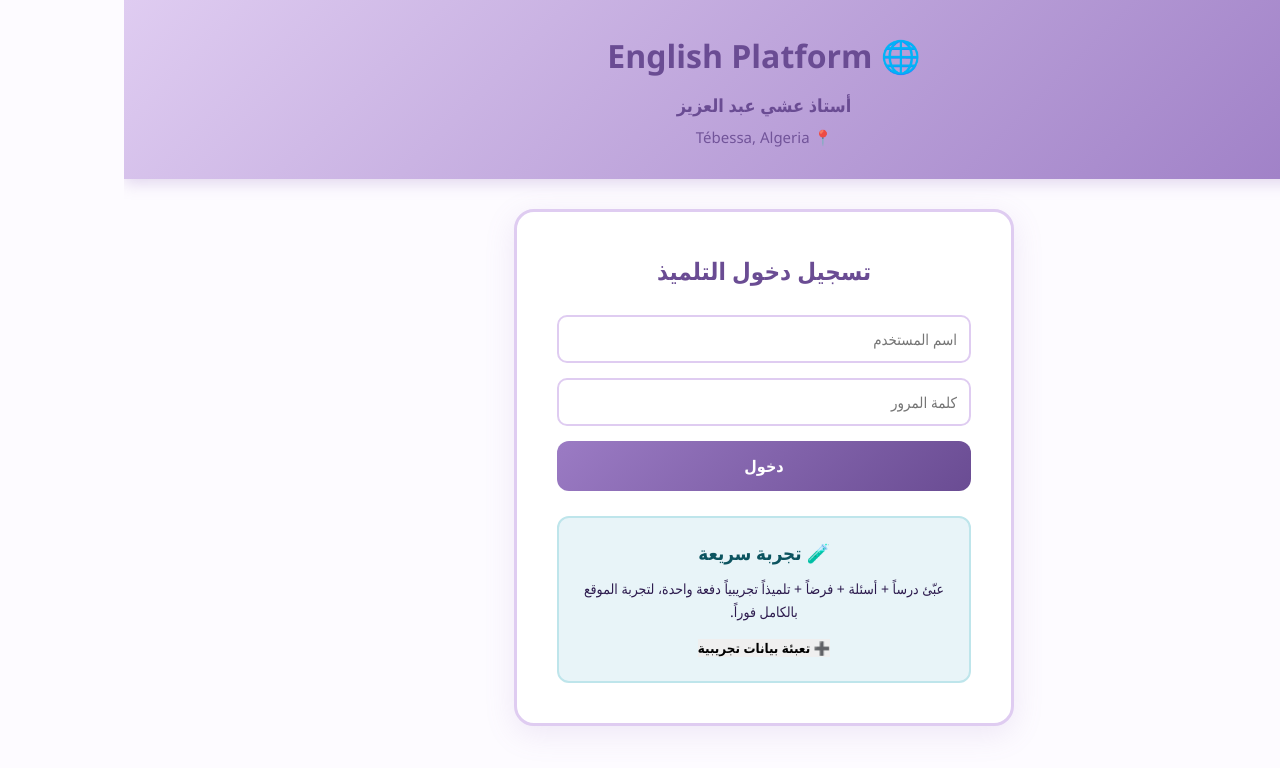
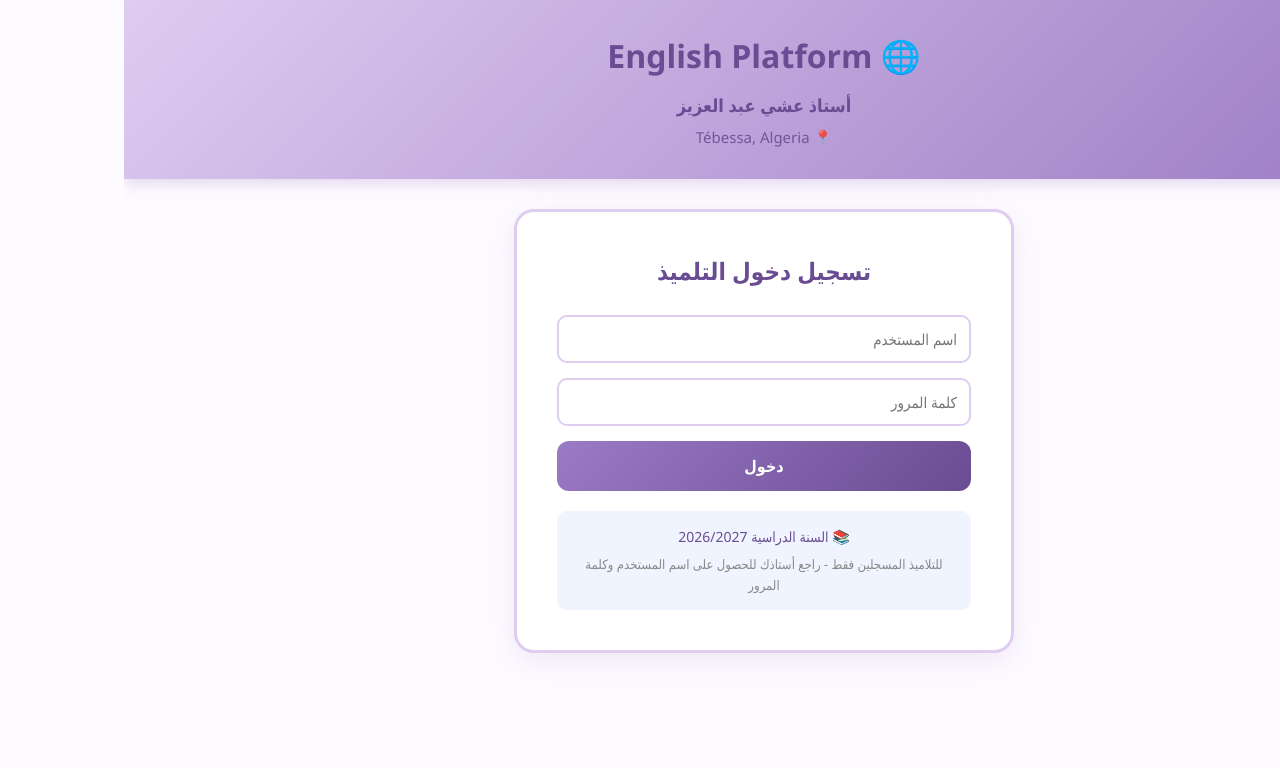
Before and after one commit to benkoltin-lang/english-lms, a React (Vite) app: page / in a window 1280 px wide. Shown: the top 768 px of the page. Built offline with nearby package versions, Linux system fonts and the light colour scheme; no server answers; the database is empty.

Commit message:
remove demo section - add 2026/2027 message

```diff
--- a/src/App.jsx
+++ b/src/App.jsx
@@ -5,7 +5,6 @@ import StudentDashboard from './components/student/StudentDashboard.jsx'
 import LessonView from './components/student/LessonView.jsx'
 import ActivitySolver from './components/student/ActivitySolver.jsx'
 import AssessmentView from './components/student/AssessmentView.jsx'
-import { buildDemoData } from './data/demoData.js'
 
 const TEACHER_PASSWORD = 'admin2024' // ⚠️ مؤقت فقط لتجربة الهيكل - يُستبدل لاحقاً بنظام حقيقي
 
@@ -86,28 +85,6 @@ function App() {
     setData(prev => ({ ...prev, results: [...prev.results, saved] }))
   }
 
-  const seedDemoData = async () => {
-    try {
-      const { student, lesson, questions, assessment } = buildDemoData()
-      const savedStudent = await db.students.add(student)
-      const savedLesson = await db.lessons.add(lesson)
-      const savedQuestions = []
-      for (const q of questions) {
-        savedQuestions.push(await db.questions.add({ ...q, lessonId: savedLesson.id }))
-      }
-      const savedAssessment = await db.assessments.add(assessment)
-      setData(prev => ({
-        ...prev,
-        students: [...prev.students, savedStudent],
-        lessons: [...prev.lessons, savedLesson],
-        questions: [...prev.questions, ...savedQuestions],
-        assessments: [...prev.assessments, savedAssessment]
-      }))
-      alert('✅ تمت تعبئة بيانات تجريبية!\nسجّل دخول بـ: test / 123')
-    } catch (err) {
-      alert('❌ خطأ: ' + err.message)
-    }
-  }
 
   if (loading) {
     return <div className="app"><main className="main"><p className="empty">⏳ جارٍ تحميل البيانات...</p></main></div>
@@ -206,13 +183,10 @@ function App() {
             <button type="submit" className="btn-primary">دخول</button>
           </form>
 
-          <div className="test-box" style={{ marginTop: '25px', padding: '20px', background: '#e8f4f8', borderRadius: '12px', border: '2px solid #bee5eb' }}>
-            <h3 style={{ marginBottom: '10px', color: '#0c5460' }}>🧪 تجربة سريعة</h3>
-            <p style={{ marginBottom: '12px', fontSize: '14px' }}>
-              عبّئ درساً + أسئلة + فرضاً + تلميذاً تجريبياً دفعة واحدة، لتجربة الموقع بالكامل فوراً.
-            </p>
-            <button className="btn-success" onClick={seedDemoData}>➕ تعبئة بيانات تجريبية</button>
-          </div>
+          <div style={{ marginTop: '20px', padding: '15px', background: '#f0f4ff', borderRadius: '10px', textAlign: 'center', color: '#6a4c93' }}>
+    <p style={{ fontSize: '14px', margin: 0 }}>📚 السنة الدراسية 2026/2027</p>
+    <p style={{ fontSize: '13px', margin: '5px 0 0', color: '#888' }}>للتلاميذ المسجلين فقط - راجع أستاذك للحصول على اسم المستخدم وكلمة المرور</p>
+  </div>
         </div>
       </main>
     </div>
```
